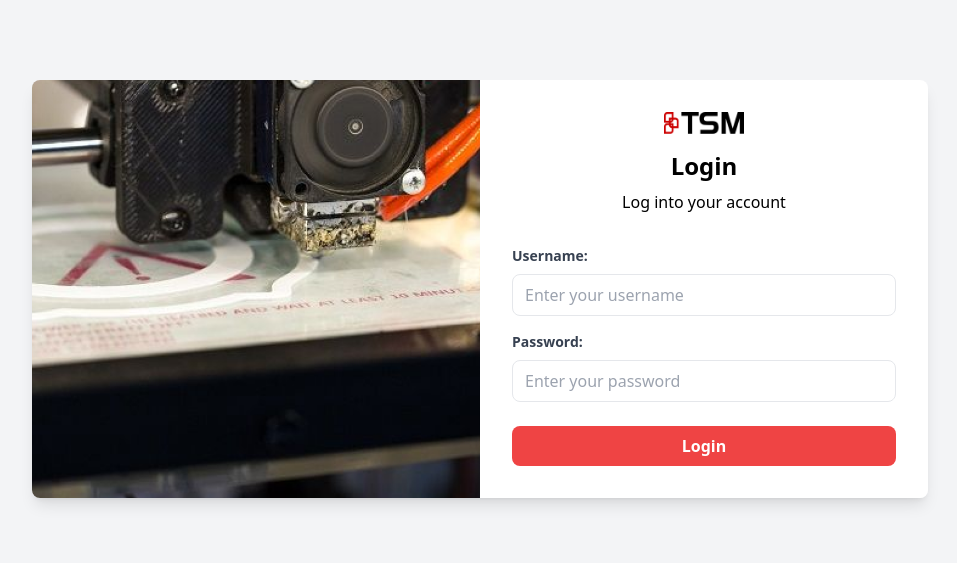
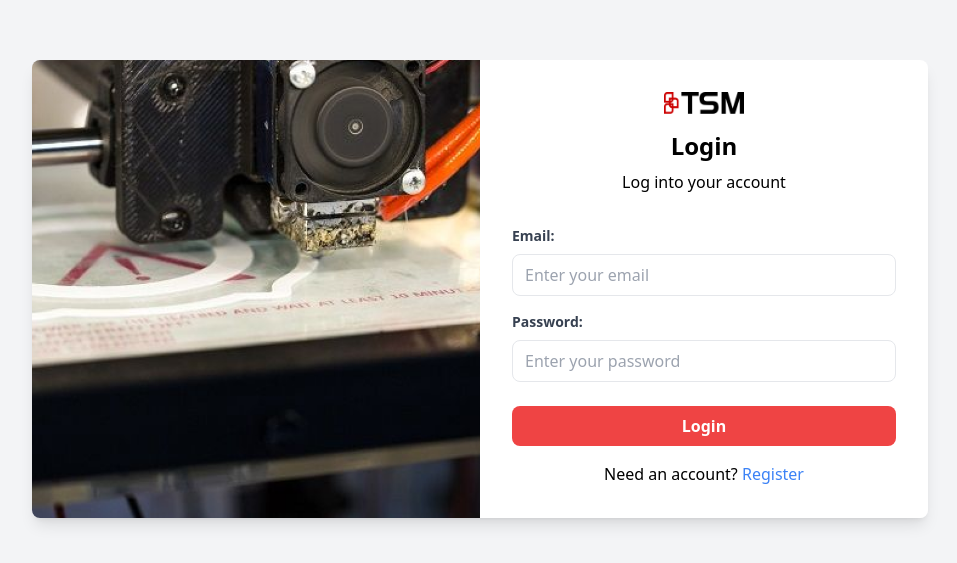
Before and after one commit to wilmarch/TSM, a React (Create React App) app: page / in a window 1280 px wide. Shown: the part 111-674 px from the top of the page, without its empty margins (160-1117 px from the left). Built offline with nearby package versions, Linux system fonts and the light colour scheme.

Commit message:
Refactor login to include registration and update routes

```diff
--- a/src/App.js
+++ b/src/App.js
@@ -1,6 +1,6 @@
 import React from 'react';
 import { BrowserRouter as Router, Routes, Route } from 'react-router-dom';
-import Login from './Pages/Login/Login';
+import Login from './Pages/Login/AuthForm';
 import Sidebar from './components/Sidebar';
 import Dashboard from './Pages/Dashboard/Dashboard';
 import ItemsData from './Pages/Items/ItemsData';
--- /dev/null
+++ b/src/Pages/Login/AuthForm.js
@@ -0,0 +1,75 @@
+import React, { useState } from 'react';
+import { useNavigate } from 'react-router-dom';
+
+function AuthForm() {
+  const [isLogin, setIsLogin] = useState(true);
+  const [form, setForm] = useState({
+    email: '',
+    password: '',
+    name: ''
+  });
+  const navigate = useNavigate();
+
+  const handleChange = (e) => {
+    const { name, value } = e.target;
+    setForm(prev => ({ ...prev, [name]: value }));
+  };
+
+  const handleSubmit = (e) => {
+    e.preventDefault();
+    if (isLogin) {
+      console.log('Logging in:', form);
+      // Implement login logic
+      navigate('/dashboard');
+    } else {
+      console.log('Registering:', form);
+      // Implement registration logic
+      navigate('/dashboard');
+    }
+  };
+
+  const toggleForm = () => {
+    setIsLogin(!isLogin);
+  };
+
+  return (
+    <div className="min-h-screen flex items-center justify-center bg-gray-100">
+      <div className="flex flex-wrap w-full max-w-4xl shadow-lg rounded-lg overflow-hidden">
+        <div className="w-full md:w-1/2 bg-cover bg-center" style={{ backgroundImage: 'url("Login.png")' }}>
+        </div>
+        <div className="w-full md:w-1/2 bg-white p-4 md:p-8">
+          <div className="flex flex-col justify-between h-full">
+            <div className="flex flex-col items-center justify-center flex-grow">
+              <img src="Logo TSM.png" alt="Logo" className="mb-4 w-20" />
+              <h2 className="text-2xl font-bold mb-2">{isLogin ? 'Login' : 'Register'}</h2>
+              <p className="mb-8">{isLogin ? 'Log into your account' : 'Create your account'}</p>
+            </div>
+            <form onSubmit={handleSubmit} className="w-full">
+              {!isLogin && (
+                <div className="mb-4">
+                  <label htmlFor="name" className="block text-gray-700 text-sm font-semibold mb-2">Name:</label>
+                  <input type="text" id="name" name="name" value={form.name} onChange={handleChange} className="w-full px-3 py-2 border rounded-lg text-gray-700 focus:outline-none focus:border-blue-500" placeholder="Enter your name" required />
+                </div>
+              )}
+              <div className="mb-4">
+                <label htmlFor="email" className="block text-gray-700 text-sm font-semibold mb-2">Email:</label>
+                <input type="email" id="email" name="email" value={form.email} onChange={handleChange} className="w-full px-3 py-2 border rounded-lg text-gray-700 focus:outline-none focus:border-blue-500" placeholder="Enter your email" required />
+              </div>
+              <div className="mb-6">
+                <label htmlFor="password" className="block text-gray-700 text-sm font-semibold mb-2">Password:</label>
+                <input type="password" id="password" name="password" value={form.password} onChange={handleChange} className="w-full px-3 py-2 border rounded-lg text-gray-700 focus:outline-none focus:border-blue-500" placeholder="Enter your password" required />
+              </div>
+              <button type="submit" className="w-full bg-red-500 hover:bg-red-700 text-white font-bold py-2 px-4 rounded-lg">{isLogin ? 'Login' : 'Register'}</button>
+              <p className="mt-4 text-center">
+                {isLogin ? 'Need an account? ' : 'Already have an account? '}
+                <button type="button" onClick={toggleForm} className="text-blue-500 hover:text-blue-700">{isLogin ? 'Register' : 'Login'}</button>
+              </p>
+            </form>
+          </div>
+        </div>
+      </div>
+    </div>
+  );
+}
+
+export default AuthForm;
--- a/src/Pages/Login/Login.js
+++ /dev/null
@@ -1,42 +0,0 @@
-import React from 'react';
-import { useNavigate } from 'react-router-dom';
-
-function Login() {
-  const navigate = useNavigate();
-
-  const handleLogin = (e) => {
-    e.preventDefault();
-    navigate('/dashboard');
-  };
-
-  return (
-    <div className="min-h-screen flex items-center justify-center bg-gray-100">
-      <div className="flex flex-wrap w-full max-w-4xl shadow-lg rounded-lg overflow-hidden">
-        <div className="w-full md:w-1/2 bg-cover bg-center" style={{ backgroundImage: 'url("Login.png")' }}>
-        </div>
-        <div className="w-full md:w-1/2 bg-white p-4 md:p-8">
-          <div className="flex flex-col justify-between h-full">
-            <div className="flex flex-col items-center justify-center flex-grow">
-              <img src="Logo TSM.png" alt="Logo" className="mb-4 w-20" />
-              <h2 className="text-2xl font-bold mb-2">Login</h2>
-              <p className="mb-8">Log into your account</p>
-            </div>
-            <form onSubmit={handleLogin} className="w-full">
-              <div className="mb-4">
-                <label htmlFor="username" className="block text-gray-700 text-sm font-semibold mb-2">Username:</label>
-                <input type="text" id="username" name="username" className="w-full px-3 py-2 border rounded-lg text-gray-700 focus:outline-none focus:border-blue-500" placeholder="Enter your username"/>
-              </div>
-              <div className="mb-6">
-                <label htmlFor="password" className="block text-gray-700 text-sm font-semibold mb-2">Password:</label>
-                <input type="password" id="password" name="password" className="w-full px-3 py-2 border rounded-lg text-gray-700 focus:outline-none focus:border-blue-500" placeholder="Enter your password"/>
-              </div>
-              <button type="submit" className="w-full bg-red-500 hover:bg-red-700 text-white font-bold py-2 px-4 rounded-lg">Login</button>
-            </form>
-          </div>
-        </div>
-      </div>
-    </div>
-  );
-}
-
-export default Login;
```
